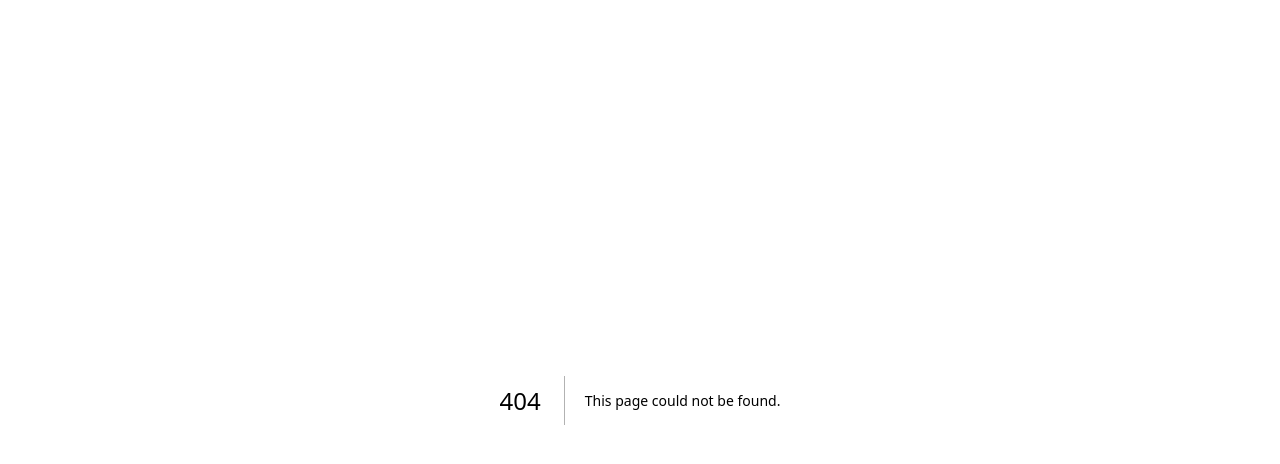
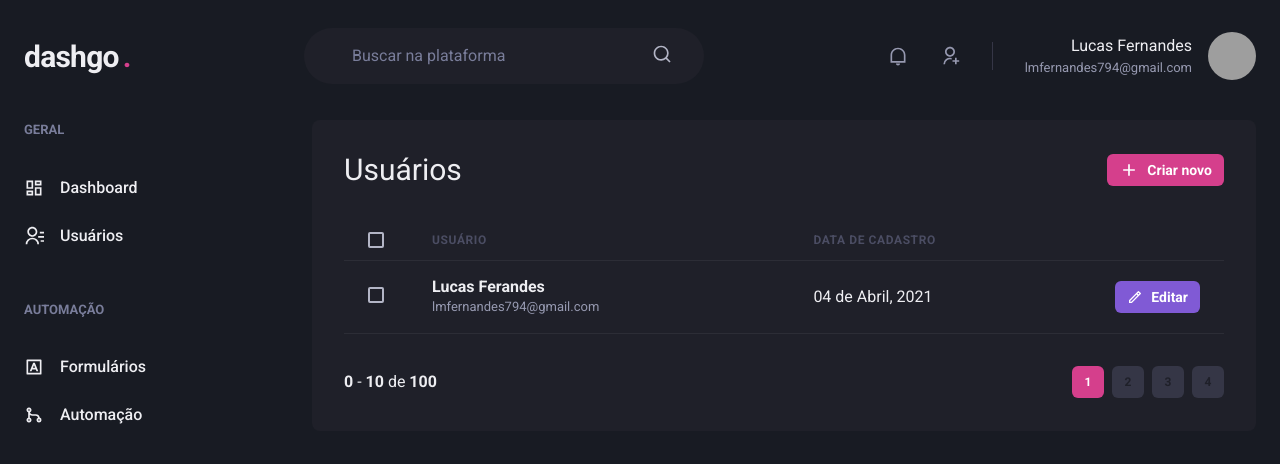
Before and after one commit to lucasmfg7/dashgo, a Next.js app: page /users in a window 1280 px wide. Before the commit this address had no page. Shown: the top 464 px of the page. Built offline with nearby package versions, Linux system fonts and the light colour scheme; grey boxes are pictures that could not be loaded.

Commit message:
Componente: Pagination

```diff
--- /dev/null
+++ b/src/components/Pagination/index.tsx
@@ -0,0 +1,59 @@
+import { Box, Button, HStack, Stack } from "@chakra-ui/react";
+
+export const Pagination = () => {
+  return (
+    <HStack mt="8" justify="space-between" align="center" spacing="6">
+      <Box>
+        <strong>0</strong> - <strong>10</strong> de <strong>100</strong>
+      </Box>
+      <Stack direction="row" spacing="2">
+        <Button
+          size="sm"
+          fontSize="xs"
+          width="4"
+          colorScheme="pink"
+          disabled
+          _disabled={{
+            bg: "pink.500",
+            cursor: "default",
+          }}
+        >
+          1
+        </Button>
+        <Button
+          size="sm"
+          fontSize="xs"
+          width="4"
+          bg="gray.700"
+          _hover={{
+            bg: "gray.500",
+          }}
+        >
+          2
+        </Button>{" "}
+        <Button
+          size="sm"
+          fontSize="xs"
+          width="4"
+          bg="gray.700"
+          _hover={{
+            bg: "gray.500",
+          }}
+        >
+          3
+        </Button>{" "}
+        <Button
+          size="sm"
+          fontSize="xs"
+          width="4"
+          bg="gray.700"
+          _hover={{
+            bg: "gray.500",
+          }}
+        >
+          4
+        </Button>
+      </Stack>
+    </HStack>
+  );
+};
--- /dev/null
+++ b/src/pages/users/index.tsx
@@ -0,0 +1,92 @@
+import { Header } from "@/components/Header";
+import { Pagination } from "@/components/Pagination";
+import { Sidebar } from "@/components/Sidebar";
+import {
+  Box,
+  Button,
+  Checkbox,
+  Flex,
+  Heading,
+  Icon,
+  Table,
+  Tbody,
+  Td,
+  Text,
+  Th,
+  Thead,
+  Tr,
+} from "@chakra-ui/react";
+import React from "react";
+import { RiAddLine, RiPencilLine } from "react-icons/ri";
+
+const UserList = () => {
+  return (
+    <Box>
+      <Header />
+      <Flex w="100%" my="6" maxW={1480} mx="auto" px="6">
+        <Sidebar />
+
+        <Box flex="1" borderRadius={8} bg="gray.800" p="8">
+          <Flex mb="8" justify="space-between" align="center">
+            <Heading size="lg" fontWeight="normal">
+              Usuários
+            </Heading>
+            <Button
+              as="a"
+              size="sm"
+              fontSize="sm"
+              colorScheme="pink"
+              leftIcon={<Icon as={RiAddLine} fontSize="20" />}
+            >
+              Criar novo
+            </Button>
+          </Flex>
+
+          <Table colorScheme="whiteAlpha">
+            <Thead>
+              <Tr>
+                <Th px="6" color="gray.300" width="8">
+                  <Checkbox colorScheme="pink" />
+                </Th>
+                <Th>Usuário</Th>
+                <Th>Data de cadastro</Th>
+                <Th w="8"></Th>
+              </Tr>
+            </Thead>
+            <Tbody>
+              <Tr>
+                <Td px="6">
+                  <Checkbox colorScheme="pink" />
+                </Td>
+                <Td>
+                  <Box>
+                    <Text fontWeight="bold">Lucas Ferandes</Text>
+                    <Text fontSize="small" color="gray.300">
+                      lmfernandes794@gmail.com
+                    </Text>
+                  </Box>
+                </Td>
+                <Td>04 de Abril, 2021</Td>
+                <Td>
+                  <Button
+                    as="a"
+                    size="sm"
+                    fontSize="sm"
+                    colorScheme="purple"
+                    leftIcon={<Icon as={RiPencilLine} fontSize="16" />}
+                  >
+                    Editar
+                  </Button>
+                </Td>
+              </Tr>
+            </Tbody>
+          </Table>
+
+          <Pagination />
+        </Box>
+      </Flex>
+    </Box>
+  );
+};
+
+export default UserList;
```
